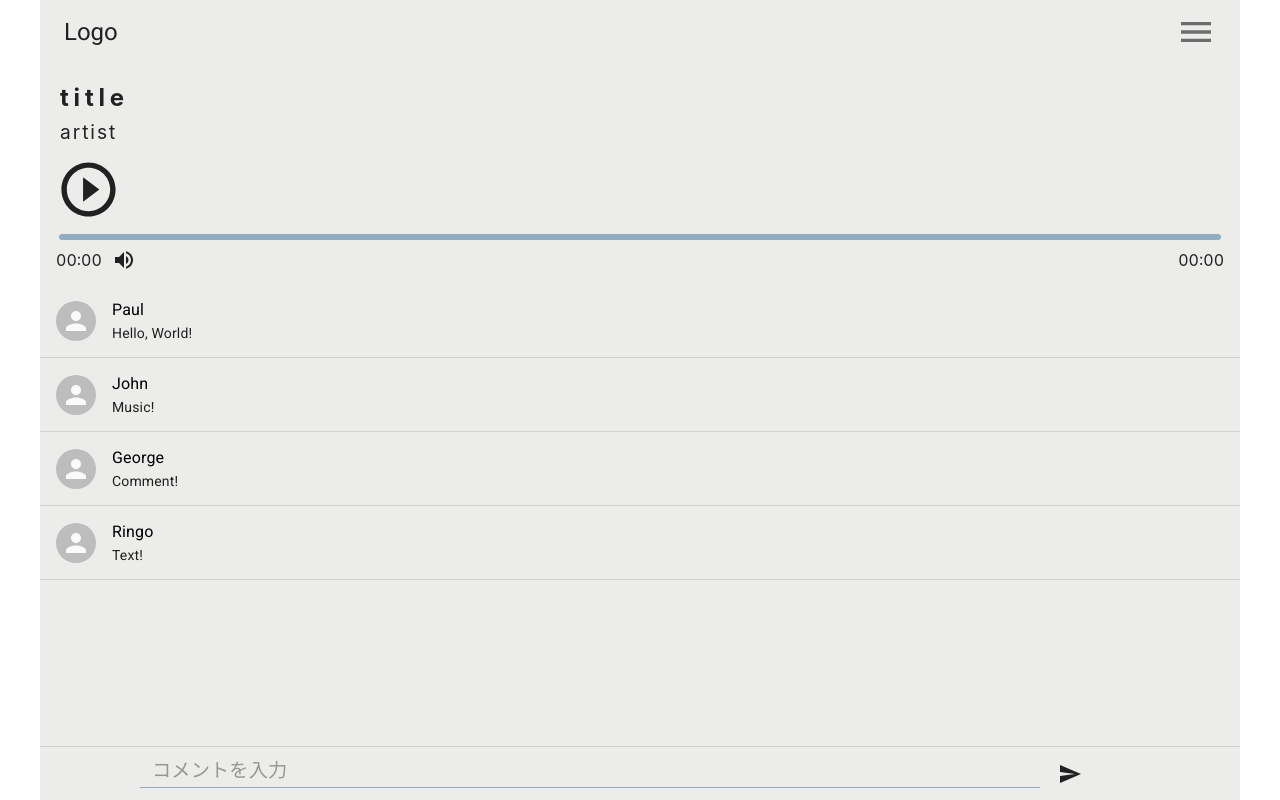
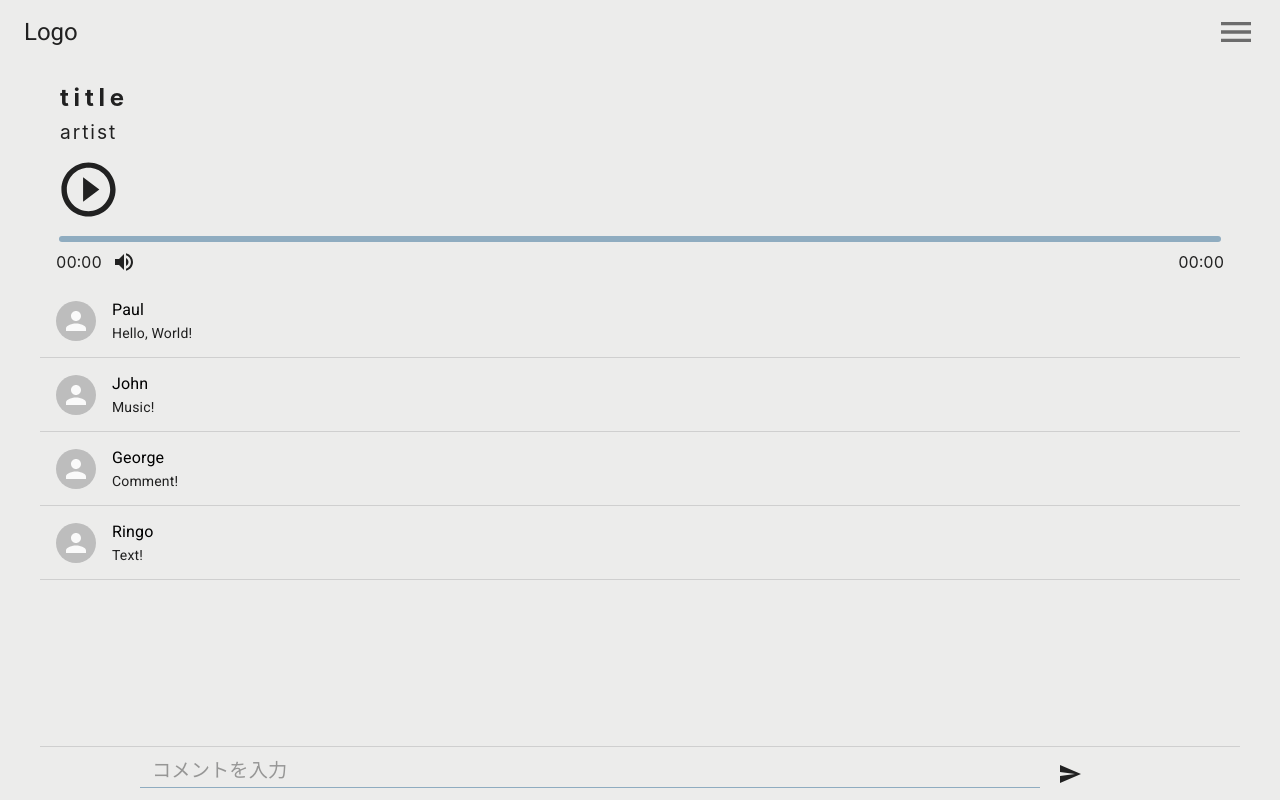
Before and after one commit to ba58ajbse/audio-player, a React (Create React App) app: page / in a window 1280 px wide. Built offline with nearby package versions, Linux system fonts and the light colour scheme; no server answers.

Commit message:
サイドメニュー追加

```diff
--- a/src/assets/css/index.css
+++ b/src/assets/css/index.css
@@ -7,6 +7,7 @@ body {
     sans-serif;
   -webkit-font-smoothing: antialiased;
   -moz-osx-font-smoothing: grayscale;
+  background-color: #ececeb;
 }
 p {
   margin: 0;
--- a/src/components/App.tsx
+++ b/src/components/App.tsx
@@ -10,8 +10,8 @@ import CommentInputField from './CommentInputField'
 const App: React.FC = () => {
   return (
     <ThemeProvider theme={theme}>
+      <Header />
       <Main>
-        <Header />
         <Player />
         <CommentArea />
         <CommentInputField />
--- a/src/components/Header.tsx
+++ b/src/components/Header.tsx
@@ -1,22 +1,35 @@
-import React from 'react'
+import React, { useState } from 'react'
 import { AppBar, Toolbar, IconButton, Typography } from '@material-ui/core'
 import { Menu } from '@material-ui/icons'
 import styled from 'styled-components'
+import SideMenu from './SideMenu'
 
 const Header: React.FC = () => {
+  const [openMenu, setOpenMenu] = useState<boolean>(false)
+
+  const toggleOpenMenu = () => {
+    setOpenMenu(!openMenu)
+  }
   return (
-    <AppBar position="static" elevation={0}>
+    <>
+      <AppBar position="relative" elevation={0}>
         <StyledToolBar>
           <Typography variant="h5" noWrap>
             Logo
           </Typography>
           <StyledIconWrap>
-          <IconButton edge="end" disableRipple>
-            <Menu style={{ fontSize: 40 }} />
+            <IconButton
+              edge="end"
+              disableRipple
+              onClick={() => setOpenMenu(!openMenu)}
+            >
+              {!openMenu && <Menu style={{ fontSize: 40 }} />}
             </IconButton>
           </StyledIconWrap>
         </StyledToolBar>
+        <SideMenu openMenu={openMenu} toggleOpenMenu={toggleOpenMenu} />
       </AppBar>
+    </>
   )
 }
 
--- a/src/components/Main.tsx
+++ b/src/components/Main.tsx
@@ -9,13 +9,13 @@ export default Main
 
 const StyledContainer = styled.div`
   display: grid;
-  grid-template-rows: 64px 100px 20px 32px 1fr auto;
+  grid-template-rows: 152px 1fr auto;
   max-width: 1200px;
-  height: 100vh;
+  height: calc(100vh - 64px);
   margin: 0 auto;
   background-color: ${(props) => props.theme.colors.primary};
   align-items: center;
   @media (min-width: 600px) {
-    grid-template-rows: 64px 160px 20px 32px 1fr auto;
+    grid-template-rows: 212px 1fr auto;
   }
 `
--- a/src/components/Player.tsx
+++ b/src/components/Player.tsx
@@ -8,7 +8,7 @@ import TrackCurrentTime from './TrackCurrentTime'
 import TrackTimeWrap from './TrackTimeWrap'
 import VolumeBar from './VolumeBar'
 import DefButton from './utils/styled'
-import { storage } from '../firebase'
+// import { storage } from '../firebase'
 
 const Player: React.FC = () => {
   const [track, setTrack] = useState<HTMLAudioElement>(new Audio())
@@ -19,15 +19,15 @@ const Player: React.FC = () => {
   const matches = useMediaQuery('(min-width:600px)')
 
   useEffect(() => {
-    storage
-      .child('track/wander.mp3')
-      .getDownloadURL()
-      .then((url) => {
-        track.src = url
-      })
-      .catch((err) => {
-        console.log(err)
-      })
+    // storage
+    //   .child('track/wander.mp3')
+    //   .getDownloadURL()
+    //   .then((url) => {
+    //     track.src = url
+    //   })
+    //   .catch((err) => {
+    //     console.log(err)
+    //   })
     track.volume = 0.5
     track.onloadedmetadata = () => {
       setDuration(track.duration)
@@ -76,7 +76,7 @@ const Player: React.FC = () => {
   }
 
   return (
-    <>
+    <StyledPlayerWrap>
       <StyledInfo>
         <div>
           <StyledTrackTitle>title</StyledTrackTitle>
@@ -106,12 +106,15 @@ const Player: React.FC = () => {
         )}
         <TrackDuration duration={duration} />
       </TrackTimeWrap>
-    </>
+    </StyledPlayerWrap>
   )
 }
 
 export default Player
 
+const StyledPlayerWrap = styled.div`
+  max-width: 1200px;
+`
 const StyledInfo = styled.div`
   display: grid;
   grid-template-columns: 1fr auto;
--- /dev/null
+++ b/src/components/SideMenu.tsx
@@ -0,0 +1,42 @@
+import React from 'react'
+import { Drawer, List, ListItem } from '@material-ui/core'
+import { ArrowForwardIos } from '@material-ui/icons'
+import styled from 'styled-components'
+import DefButton from './utils/styled'
+
+type PropType = {
+  openMenu: boolean
+  toggleOpenMenu: () => void
+}
+const SideMenu: React.FC<PropType> = ({ openMenu, toggleOpenMenu }) => {
+  return (
+    <StyledDrawer variant="persistent" anchor="right" open={openMenu}>
+      <StyledMenuTop>
+        <StyledButton type="button" onClick={toggleOpenMenu}>
+          <ArrowForwardIos style={{ fontSize: 30 }} />
+        </StyledButton>
+      </StyledMenuTop>
+      <List component="nav" aria-label="secondary mailbox folders">
+        <ListItem button>プロジェクトを作成する</ListItem>
+        <ListItem button>プロジェクト</ListItem>
+      </List>
+    </StyledDrawer>
+  )
+}
+
+export default SideMenu
+
+const StyledDrawer = styled(Drawer)`
+  .MuiPaper-root {
+    color: ${(props) => props.theme.colors.primary};
+    background-color: ${(props) => props.theme.colors.fourth};
+  }
+`
+const StyledMenuTop = styled.div`
+  height: 64px;
+`
+const StyledButton = styled(DefButton)`
+  height: 64px;
+  padding-left: 20px;
+  color: ${(props) => props.theme.colors.primary};
+`
```
Lines whose indentation alone changed are shown as unchanged.
